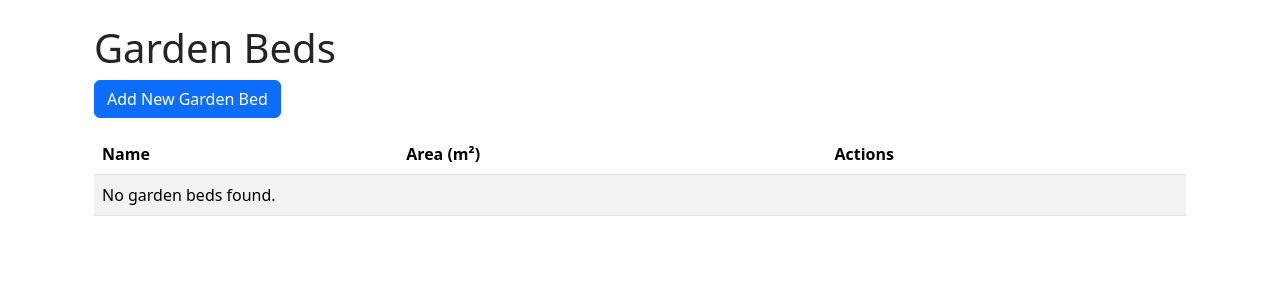
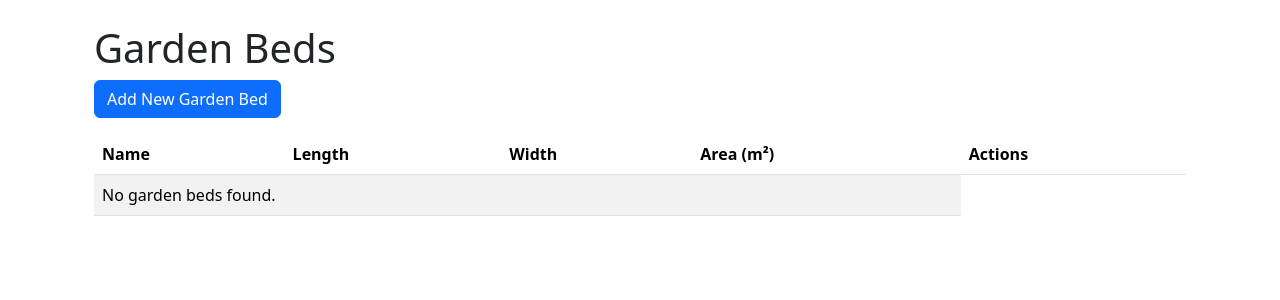
Before and after one commit to VadymKyrylko/HarvestHub, a Django app: page /plants/beds/ in a window 1280 px wide. Shown: the part 56-356 px from the top of the page. Run offline with Django 5.2, Linux system fonts and the light colour scheme; data that the repository does not hold is empty; parts of the project's set-up code (start-up, migrations or seed data) failed here and were passed over.

Commit message:
Refactored bed_list.html for greater informativeness

```diff
--- a/templates/plants/gardenbed/bed_list.html
+++ b/templates/plants/gardenbed/bed_list.html
@@ -8,6 +8,8 @@
       <thead>
       <tr>
         <th>Name</th>
+        <th>Length</th>
+        <th>Width</th>
         <th>Area (m²)</th>
         <th>Actions</th>
       </tr>
@@ -16,6 +18,8 @@
       {% for bed in object_list %}
         <tr>
           <td>{{ bed.name }}</td>
+          <td>{{ bed.length }}</td>
+          <td>{{ bed.width }}</td>
           <td>{{ bed.area }}</td>
           <td>
             <a href="{% url 'plants:bed_detail' bed.pk %}" class="btn btn-sm btn-info">View</a>
```
